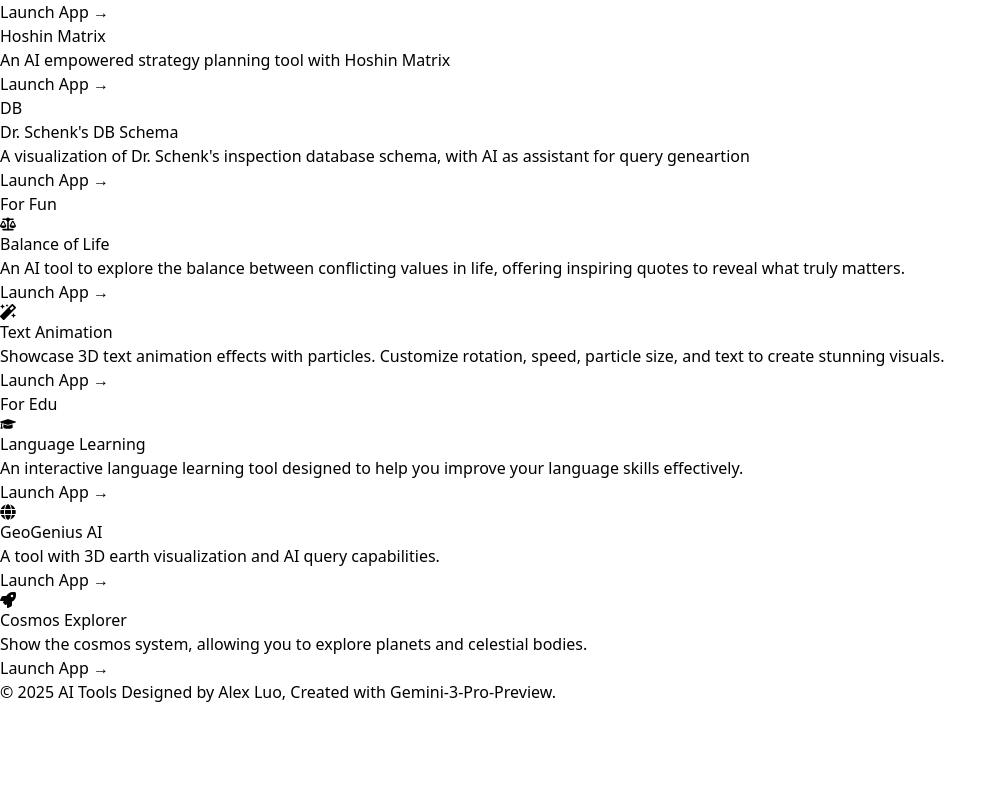
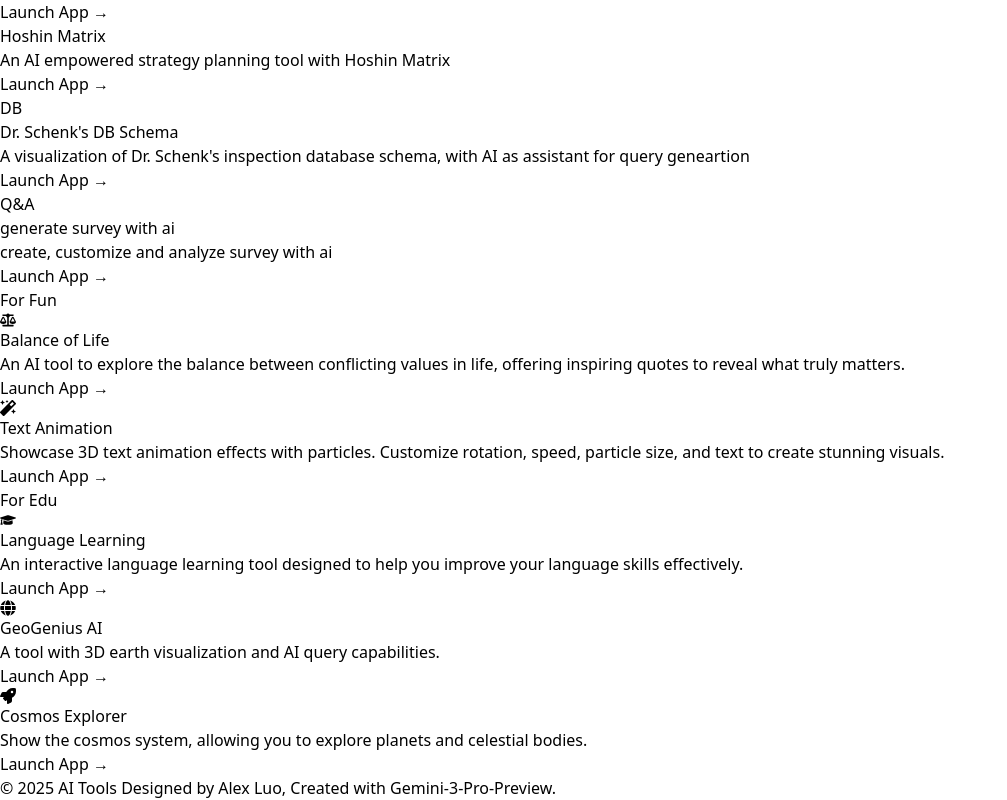
Before and after one commit to belcouact/ai-tools, a React (Vite) app: page / in a window 1280 px wide. Shown: the part 2375-3175 px from the top of the page, without its empty margins (0-1007 px from the left). Before the commit the page ends 3079 px from the top, so only its background shows below. Built offline with nearby package versions, Linux system fonts and the light colour scheme.

Commit message:
chore: add survey-gen to project redirects mapping
Add "survey-gen" project with its corresponding Pages.dev URL to the redirects configuration.

```diff
--- a/src/App.tsx
+++ b/src/App.tsx
@@ -122,6 +122,17 @@
           icon: (
             <div className="w-8 h-8 rounded-lg bg-gradient-to-br from-emerald-500 to-teal-600 flex items-center justify-center text-white text-[10px] font-semibold tracking-wide">
               DB
+            </div>
+          )
+        },
+        {
+          id: "survey-gen",
+          name: "generate survey with ai",
+          description: "create, customize and analyze survey with ai",
+          link: "/apps/survey-gen",
+          icon: (
+            <div className="w-8 h-8 rounded-lg bg-gradient-to-br from-indigo-500 to-purple-600 flex items-center justify-center text-white text-[10px] font-semibold tracking-wide">
+              Q&A
             </div>
           )
         },
```
Also changed, not shown: 6 other files (tests, documents, lock files or other folders).
